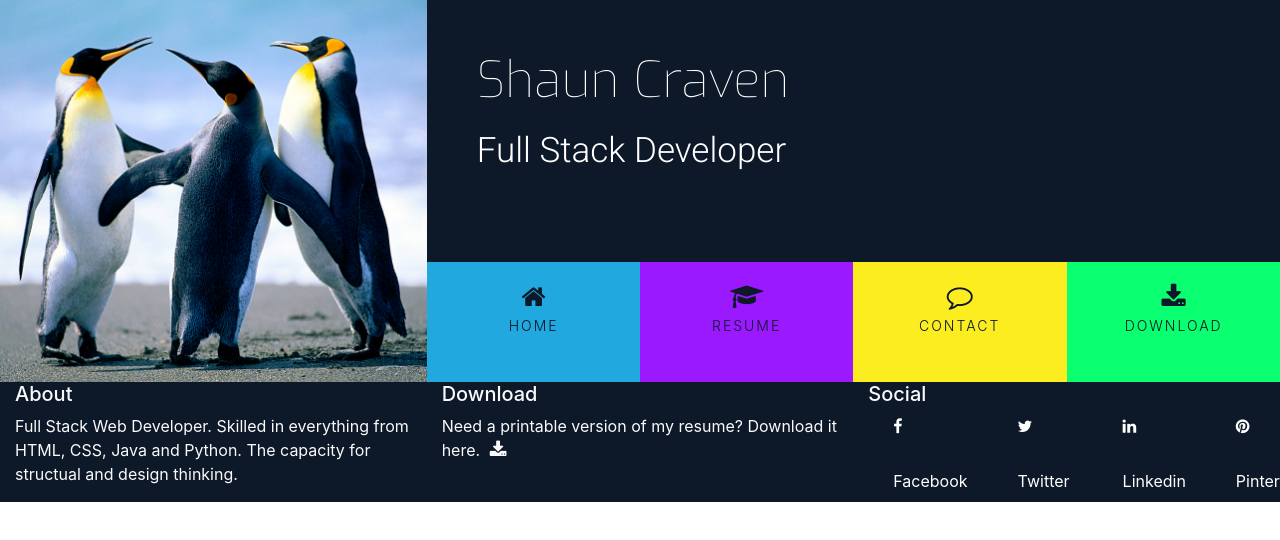
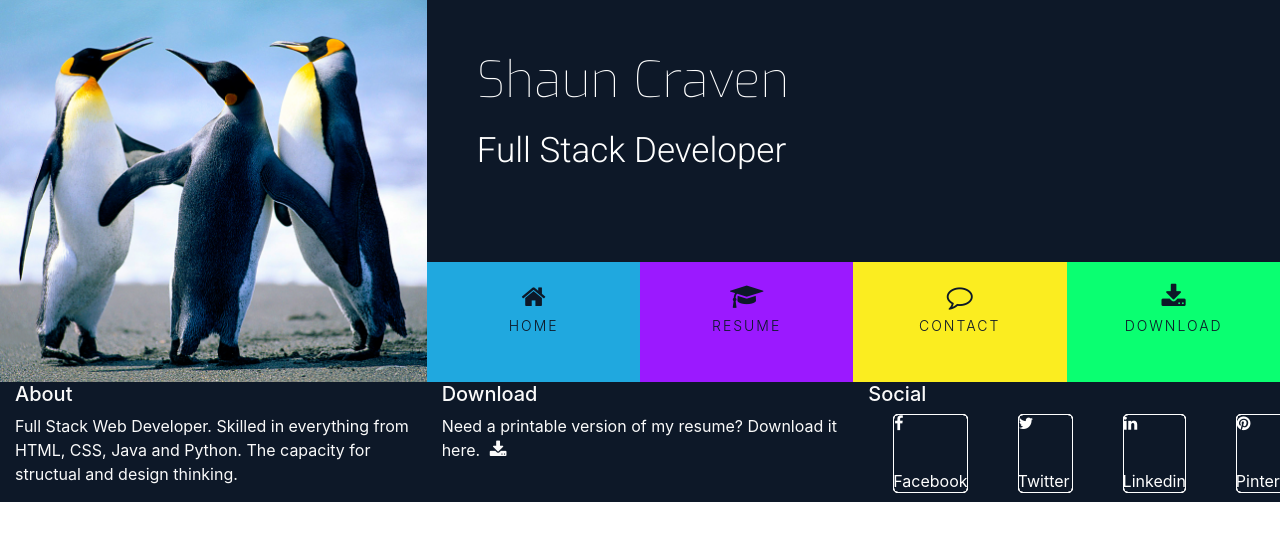
Before and after one commit to shaun6125/code-institute-major-project-1, a plain HTML site: page index.html in a window 1280 px wide. Shown: the top 540 px of the page. Drawn offline with nearby package versions, Linux system fonts and the light colour scheme.

Commit message:
border added to social icons, second border added, varying opacity and translate added to create shadow effect

```diff
--- a/assets/css/style.css
+++ b/assets/css/style.css
@@ -173,3 +173,29 @@ footer {
 .icons a:hover .layer {
     transform: rotate(-35deg) skew(20deg);
 }
+
+.icons a .layer span {
+    position: absolute;
+    top: 0;
+    left: 0;
+    height: 100%;
+    width: 100%;
+    border: 1px solid #fff;
+    border-radius: 5px;
+    transition: all 0.3s;
+}
+
+.icons a .layer span.fab {
+    font-size: 30px;
+    line-height: 55px;
+    text-align: center;
+}
+
+.icons a:hover .layer span:nth-child(1) {
+    opacity: 0.2;
+}
+
+.icons a:hover .layer span:nth-child(2) {
+    opacity: 0.4;
+    transform: translate(5px, -5px);
+}
```
